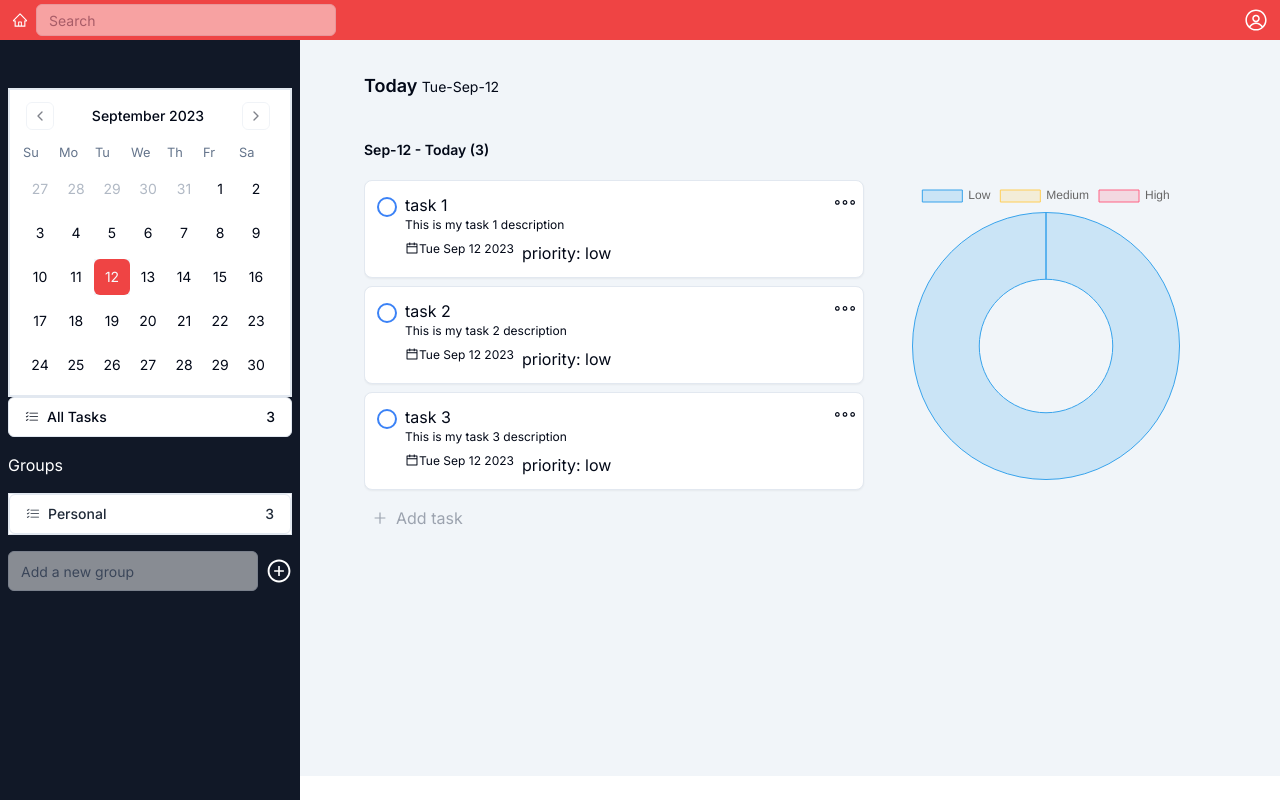
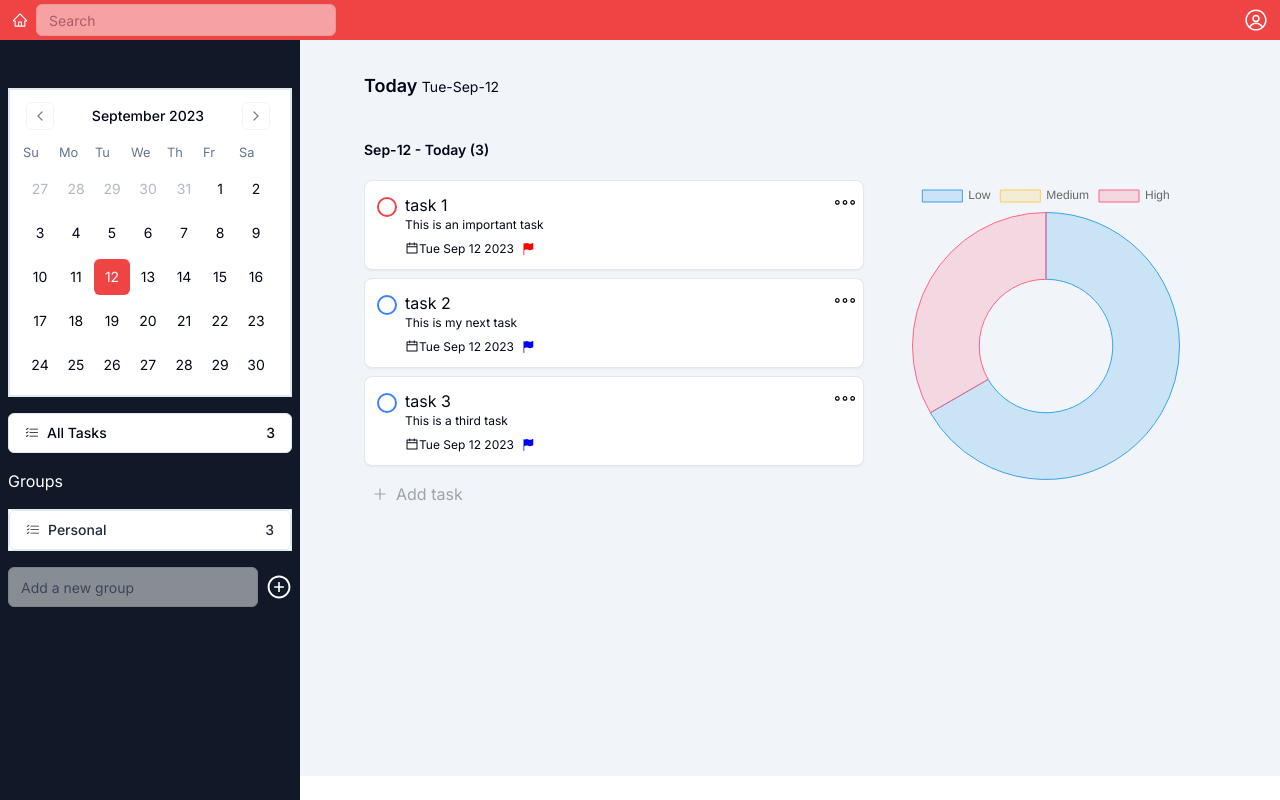
Before and after one commit to eric-nichols-nyc/listit-nextjs, a Next.js app: page /tasks in a window 1280 px wide. Built offline with nearby package versions, Linux system fonts and the light colour scheme.

Commit message:
added priority color to flag on task item

```diff
--- a/components/Popover.tsx
+++ b/components/Popover.tsx
@@ -14,12 +14,16 @@ interface PopoverTriggerProps {
   footer?: React.ReactElement;
   icon?: IconType;
   text?: string;
+  color?: string;
+  size?:number;
 }
 
 const PopOver = ({
   body,
   icon: Icon,
   text,
+  color = 'black',
+  size= 20
 }: PopoverTriggerProps) => {
   return (
     <Popover>
@@ -28,13 +32,14 @@ const PopOver = ({
           Icon && (
             <Icon
               className="cursor-pointer"
-              size={20}
+              size={size}
+              color={color}
             />
           )
         }
         {
           text && (
-          <p>{text}</p>
+          <p className="text-[12px]">{text}</p>
           )
         }
       </PopoverTrigger>
--- a/components/Sidenav.tsx
+++ b/components/Sidenav.tsx
@@ -22,7 +22,8 @@ export const Sidenav = () => {
        bg-gray-900
       "
     >
-      <div className="pt-10">
+      <div className="pt-10 mb-4">
+        {/* Calendar */}
         <Calendar />
       </div>
       <div>
--- a/components/Task.tsx
+++ b/components/Task.tsx
@@ -24,6 +24,7 @@ import { TfiMore } from 'react-icons/tfi';
 import { getNewCardOrder } from '@/utils/getItemOrder';
 import DatePickerDemo from './DatePicker';
 import { Calendar } from './ui/calendar';
+import { BsFlagFill } from 'react-icons/bs';
 
 const borders = {
   'low': 'border-blue-500',
@@ -55,9 +56,9 @@ const Task = ({
   // local state
   const [showForm, setShowForm] = useState<boolean>(false)
   const [taskPriority, setTaskPriority] = useState<string>(priority)
-  const [checkcolor, setCheckColor] = useState<string>(borders.low)
+  const [checkcolor, setBorderColor] = useState<string>(borders.low)
 
-  const getColor = () => {
+  const getBorderColor = () => {
     switch (priority) {
       case 'high':
         return borders.high
@@ -70,6 +71,7 @@ const Task = ({
         return ''
     }
   }
+  const getFlagColor = () => priorities.filter((p) => p.id === priority)[0].color
   // duplicate task
   const duplicate = () => {
     const t = {
@@ -89,7 +91,7 @@ const Task = ({
 
   // change color of checkbox border
   useEffect(() => {
-    setCheckColor(getColor())
+    setBorderColor(getBorderColor())
   }, [taskPriority])
 
   const onClose = () => {
@@ -302,7 +304,6 @@ const Task = ({
             }}
           />
           <div
-            // onClick={(e) => gotoTask(e)}
             className="flex flex-col ml-2">
             {name}
             <div className="text-xs pb-2">
@@ -323,10 +324,11 @@ const Task = ({
                 </div>
               </div>
               {/* priority */}
-
               <PopOver
-                text={`priority: ${priority}`}
+                icon={BsFlagFill}
+                color={getFlagColor()}
                 body={prioritypicker()}
+                size={12}
               />
             </div>
           </div>
--- a/constants/index.ts
+++ b/constants/index.ts
@@ -13,8 +13,8 @@ export const items = [
     id: '1',
     name: 'task 1',
     order: 'c',
-    priority: 'low',
-    description: 'This is my task 1 description',
+    priority: 'high',
+    description: 'This is an important task',
     duedate: new Date(),
   },
   {
@@ -22,7 +22,7 @@ export const items = [
     name: 'task 2',
     order: 'f',
     priority: 'low',
-    description: 'This is my task 2 description',
+    description: 'This is my next task',
     duedate: new Date(),
   },
   {
@@ -30,7 +30,7 @@ export const items = [
     name: 'task 3',
     order: 'h',
     priority: 'low',
-    description: 'This is my task 3 description',
+    description: 'This is a third task',
     duedate: new Date(),
   },
 ];
```
